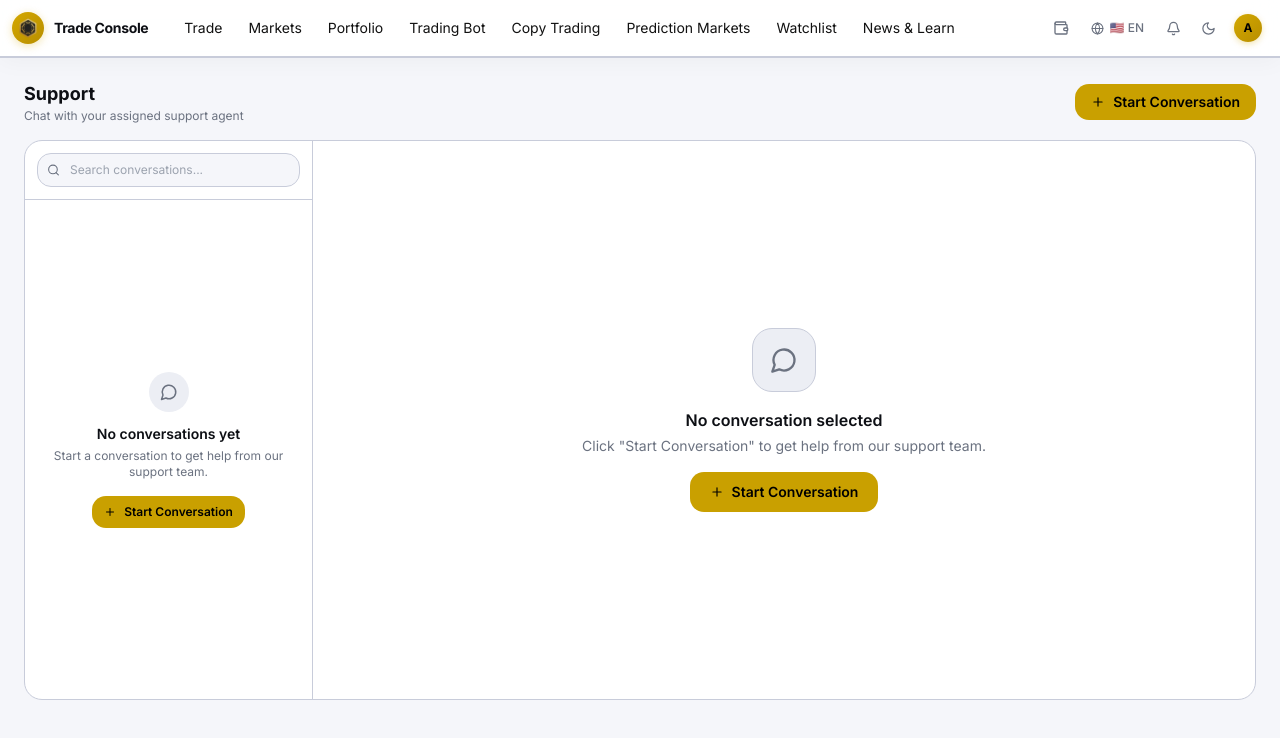
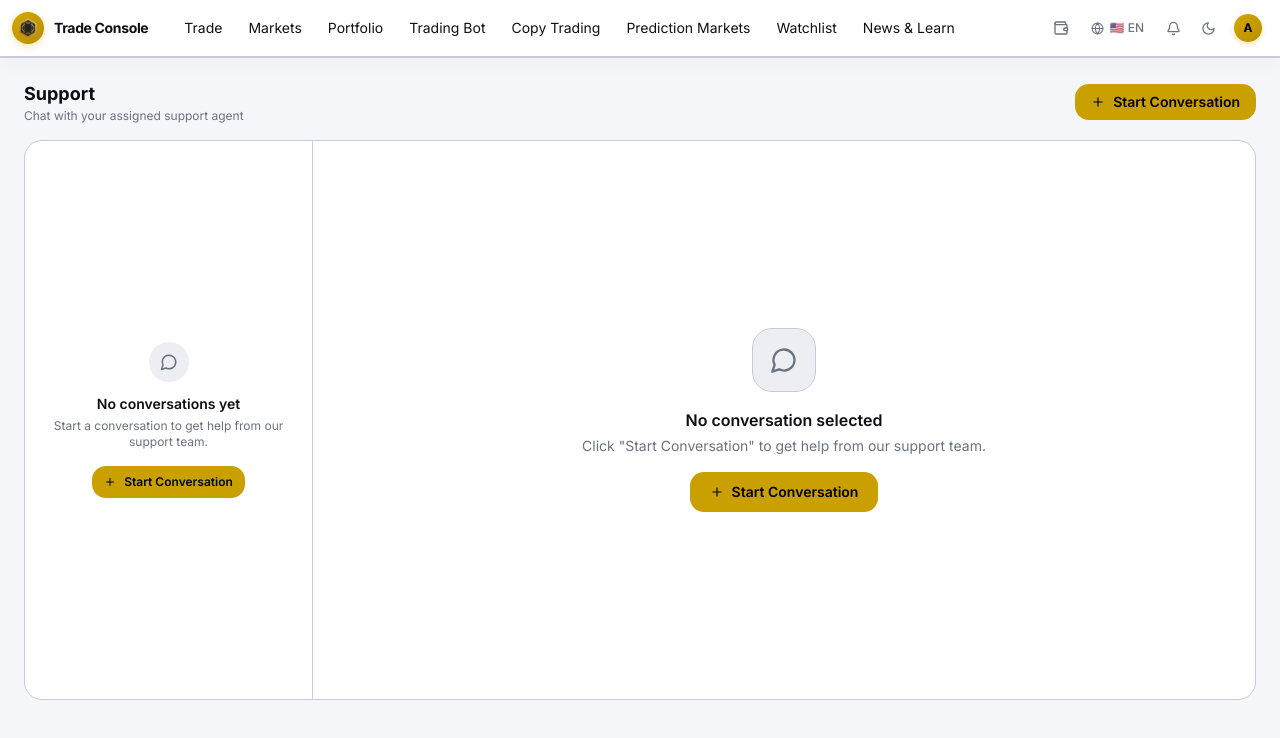
Before and after one commit to splash-007/tradeconsole-platform, a Next.js app: page /messages in a window 1280 px wide. Shown: the top 738 px of the page. Built offline with nearby package versions, Linux system fonts and the light colour scheme.

Commit message:
Local Commit: 2026-09-05T12:07:56.821Z - Removed the conversation search box (input field and wrapper div) from the left side panel on the Support page - Cleaned up the unused `search` state and simplified `filteredConvs` to show all conversations directly

```diff
--- a/src/app/messages/components/MessagesContent.tsx
+++ b/src/app/messages/components/MessagesContent.tsx
@@ -1,6 +1,6 @@
 'use client';
 import React, { useState } from 'react';
-import { Search, Send, Paperclip, MoreVertical, Phone, Plus, X, MessageSquare, Clock, CheckCircle2, MessageCircle } from 'lucide-react';
+import { Send, Paperclip, MoreVertical, Phone, Plus, X, MessageSquare, Clock, CheckCircle2, MessageCircle } from 'lucide-react';
 
 interface Conversation {
   id: string;
@@ -45,7 +45,6 @@ type ComposerStep = 'category' | 'message' | 'submitted';
 export default function MessagesContent() {
   const [selectedConv, setSelectedConv] = useState<string | null>(null);
   const [inputText, setInputText] = useState('');
-  const [search, setSearch] = useState('');
   const [messages, setMessages] = useState<Record<string, Message[]>>({});
   const [conversations, setConversations] = useState<Conversation[]>(REAL_CONVERSATIONS);
   const [composerOpen, setComposerOpen] = useState(false);
@@ -97,9 +96,7 @@ export default function MessagesContent() {
     setComposerStep('category');
   };
 
-  const filteredConvs = conversations.filter(c =>
-    c.agentName.toLowerCase().includes(search.toLowerCase())
-  );
+  const filteredConvs = conversations;
 
   const getStatusColor = (c: Conversation) => {
     if (c.online) return '#22c55e';
@@ -272,19 +269,6 @@ export default function MessagesContent() {
       <div className="rounded-xl border overflow-hidden flex" style={{ backgroundColor: 'var(--card)', borderColor: 'var(--border)', height: '560px' }}>
         {/* Conversation list */}
         <div className="w-72 shrink-0 border-r flex flex-col" style={{ borderColor: 'var(--border)' }}>
-          <div className="p-3 border-b" style={{ borderColor: 'var(--border)' }}>
-            <div className="relative">
-              <Search size={13} className="absolute left-2.5 top-1/2 -translate-y-1/2" style={{ color: 'var(--muted-foreground)' }} />
-              <input
-                type="text"
-                placeholder="Search conversations..."
-                value={search}
-                onChange={e => setSearch(e.target.value)}
-                className="w-full pl-8 pr-3 py-2 rounded-lg text-xs border focus:outline-none"
-                style={{ backgroundColor: 'var(--input)', borderColor: 'var(--border)', color: 'var(--foreground)' }}
-              />
-            </div>
-          </div>
           <div className="flex-1 overflow-y-auto no-scrollbar">
             {filteredConvs.length === 0 ? (
               <div className="flex flex-col items-center justify-center h-full px-4 text-center">
```
